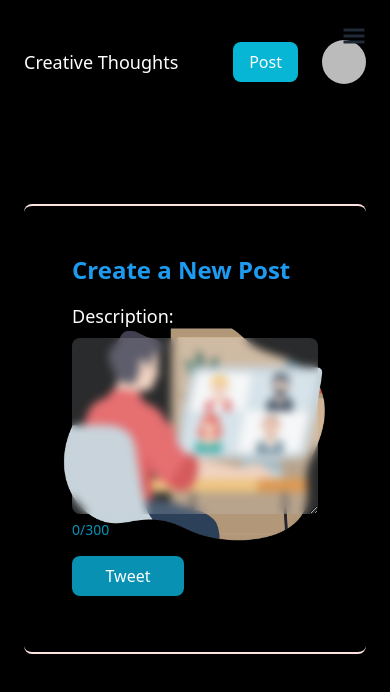
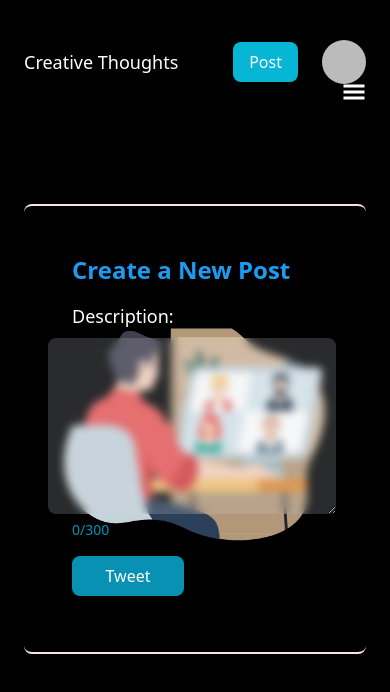
Before and after one commit to Rupen109/firebase-twitt-post, a Next.js app: page /Post in a window 390 px wide. Shown: the top 692 px of the page. Built offline with nearby package versions, Linux system fonts and the light colour scheme; no server answers; sample sign-in values are in the browser's storage.

Commit message:
improved responsive design

```diff
--- a/components/Message.js
+++ b/components/Message.js
@@ -3,7 +3,7 @@
 export default function Message({children , avatar,username, description}){
     return (
         <div className="text-white p-8  border-b-2 rounded-lg mt-4">
-            <div className="flex items-center gap-2">
+            <div className="flex items-center gap-2 ">
                 <img className="w-12 rounded-full " src={avatar}></img>
                 <h2 className="">{username}</h2>
             </div>
--- a/components/SideNavbar.js
+++ b/components/SideNavbar.js
@@ -39,7 +39,7 @@ function SideNavbar() {
                 <Disclosure as="nav">
                 <Disclosure.Button className="absolute top-4 right-4 inline-flex items-center peer justify-center rounded-md p-2 text-gray-800 hover:bg-gray-900 hover:text-white focus:outline-none focus:ring-2 focus:ring-inset focus:ring-white group">
                     <GiHamburgerMenu
-                        className="block md:hidden h-6 w-6"
+                        className="block md:hidden h-6 w-6 text-white mt-14"
                         aria-hidden="true"
                     />
                 </Disclosure.Button>
--- a/pages/Post.js
+++ b/pages/Post.js
@@ -62,7 +62,7 @@ export default function Post() {
                     <textarea
                         value={post.description}
                         onChange={(e) => setPost({ ...post, description: e.target.value })}
-                        className="bg-gray-300/20 text-white font-semibold h-44 w-full rounded-lg  p-2 text-xl backdrop-blur-sm hover:backdrop-blur-2xl"
+                        className="bg-gray-300/20 text-white font-semibold h-44 lg:-ml-0 -ml-6 lg:w-full w-72 rounded-lg  p-2 text-xl backdrop-blur-sm hover:backdrop-blur-2xl"
                     ></textarea>
                     <p className={`text-cyan-600 font-medium text-sm ${post.description.length > 300 ? "text-red-600" : "" } `}>{ post.description.length }/300</p>
                 </div>
--- a/pages/index.js
+++ b/pages/index.js
@@ -35,7 +35,7 @@ export default function Home() {
         <link rel="icon" href="/favicon.ico" />
       </Head>
       <div className='my-12 text-lg font-extralight'>
-        <h2 className='text-2xl my-2 mx-auto text-[#06B6D4]'>See what other people are saying ?</h2>
+        <h2 className='text-2xl my-2 mx-auto text-[#06B6D4]'>Thoughts by creative minds.</h2>
         <h1 className=" h-0.5 w-14 mb-10 bg-white rounded"></h1>
         {allPosts && allPosts.map((post) => (
           <Message key={post.id} {...post}>
```
